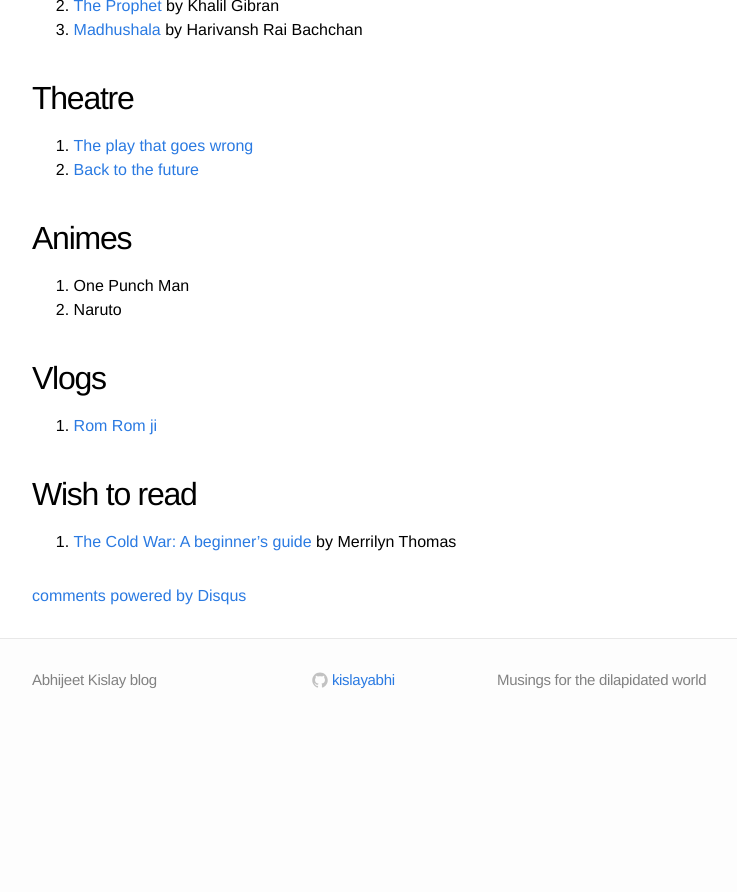
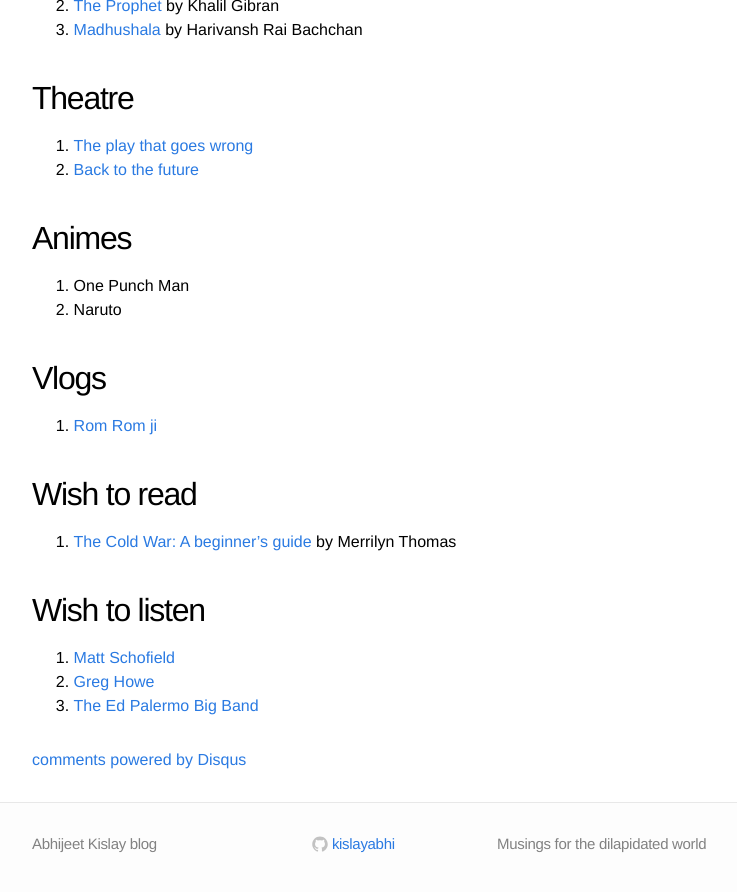
Before and after one commit to kislayabhi/kislayabhi.github.io, a Jekyll site: the page built from _posts/2024-7-23-My-personal-playlist.md, in a window 1280 px wide and 900 px high, scrolled down 815 px. Shown: the top 892 px of the window, without its empty margins (208-945 px from the left). Built offline with Jekyll 4.4.1, drawn with Linux system fonts in a browser that asks for light colours; comment, search, counter and statistics services are not loaded; before the commit the page ends 1551 px from its top, so only the background shows below that.

Commit message:
Update 2024-7-23-My-personal-playlist.md

```diff
--- a/_posts/2024-7-23-My-personal-playlist.md
+++ b/_posts/2024-7-23-My-personal-playlist.md
@@ -40,3 +40,8 @@ I have since very recently started realizing that there are certain things out t
 
 ## Wish to read
 1. [The Cold War: A beginner's guide](https://archive.org/details/coldwarbeginners0000thom) by Merrilyn Thomas
+
+## Wish to listen
+1. [Matt Schofield](https://music.youtube.com/channel/UCJa1nIOOZ4HVM5v5ptCZAVw?si=anvwftx_RSbgz0kn)
+2. [Greg Howe](https://music.youtube.com/channel/UCrLnkg-SiP0WpZrt1CZpTLA?si=hbhybO7SAW6Adb3v)
+3. [The Ed Palermo Big Band](https://music.youtube.com/channel/UCxptQ3TtgatX4DnVUWeCZ5A?si=HFnzb83dcvqdS8Et)
```
